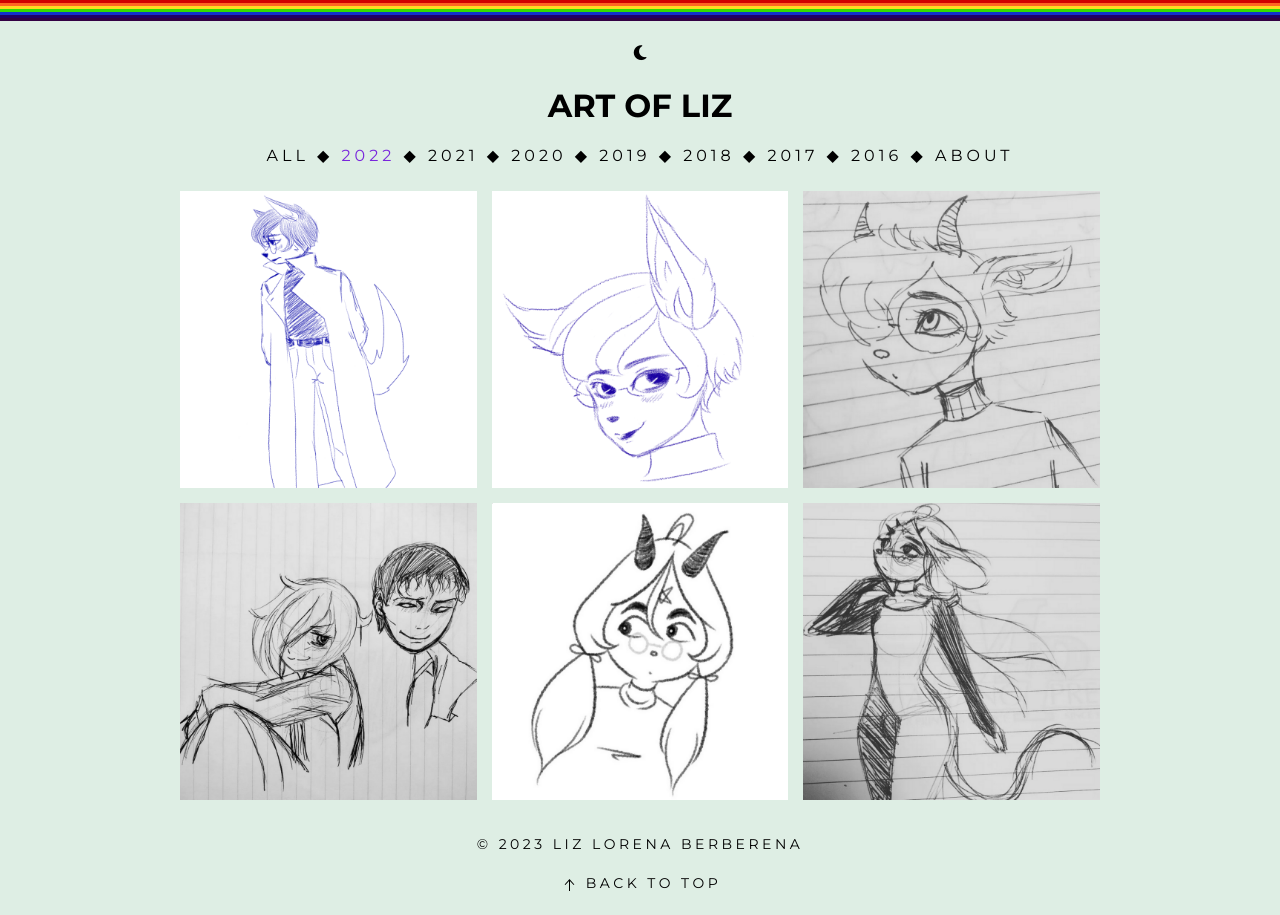
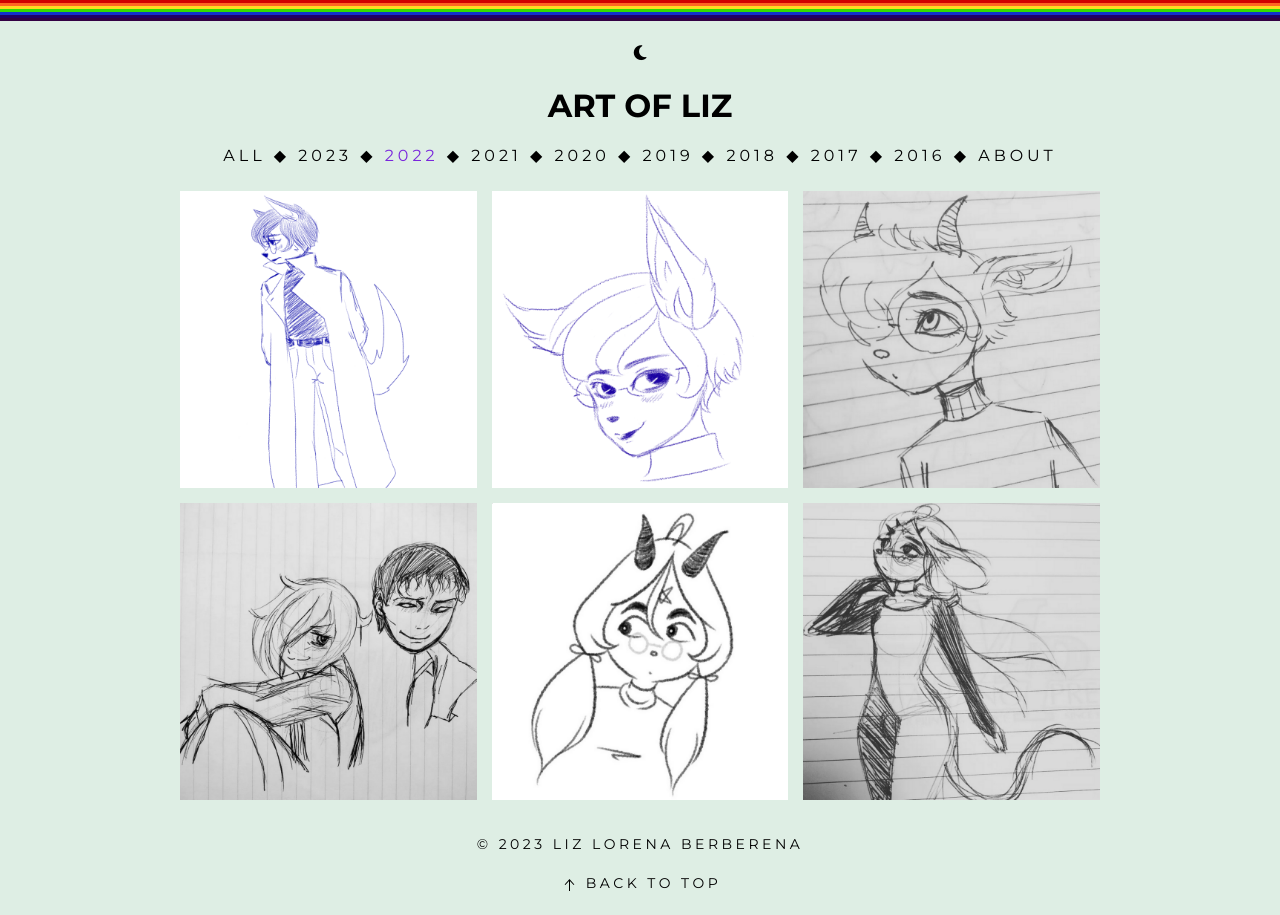
Before and after one commit to liz-lorena/art, a Jekyll site: the page built from index.html, in a window 1280 px wide. Built offline with Jekyll 4.4.1, drawn with Linux system fonts in a browser that asks for light colours; nearby versions of some CDN libraries; the list of posts is cut into pages by our own code; comment, search, counter and statistics services are not loaded.

Commit message:
Update pages.html

```diff
--- a/_includes/pages.html
+++ b/_includes/pages.html
@@ -1 +1 @@
-<a href="#all" class="all">All</a> ◆ <a href="#2022" class="2022 active">2022</a> ◆ <a href="#2021" class="2021">2021</a> ◆ <a href="#2020" class="2020">2020</a> ◆ <a href="#2019" class="2019">2019</a> ◆ <a href="#2018" class="2018">2018</a> ◆ <a href="#2017" class="2017">2017</a> ◆ <a href="#2016" class="2016">2016</a> ◆ <a href="/links">About</a>
+<a href="#all" class="all">All</a> ◆ <a href="#2023" class="2023">2023</a> ◆ <a href="#2022" class="2022 active">2022</a> ◆ <a href="#2021" class="2021">2021</a> ◆ <a href="#2020" class="2020">2020</a> ◆ <a href="#2019" class="2019">2019</a> ◆ <a href="#2018" class="2018">2018</a> ◆ <a href="#2017" class="2017">2017</a> ◆ <a href="#2016" class="2016">2016</a> ◆ <a href="/links">About</a>
```
